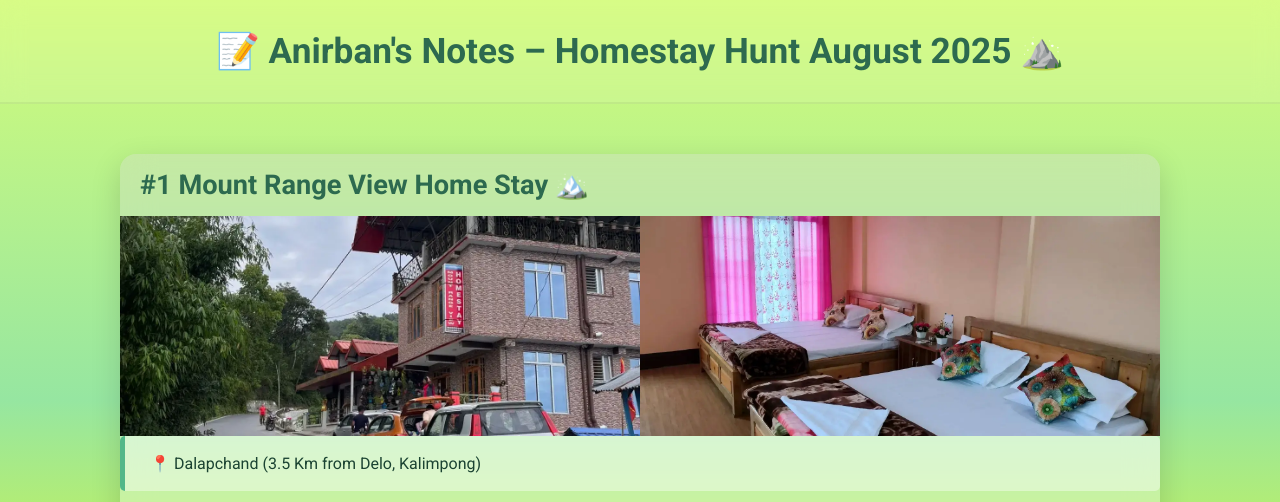
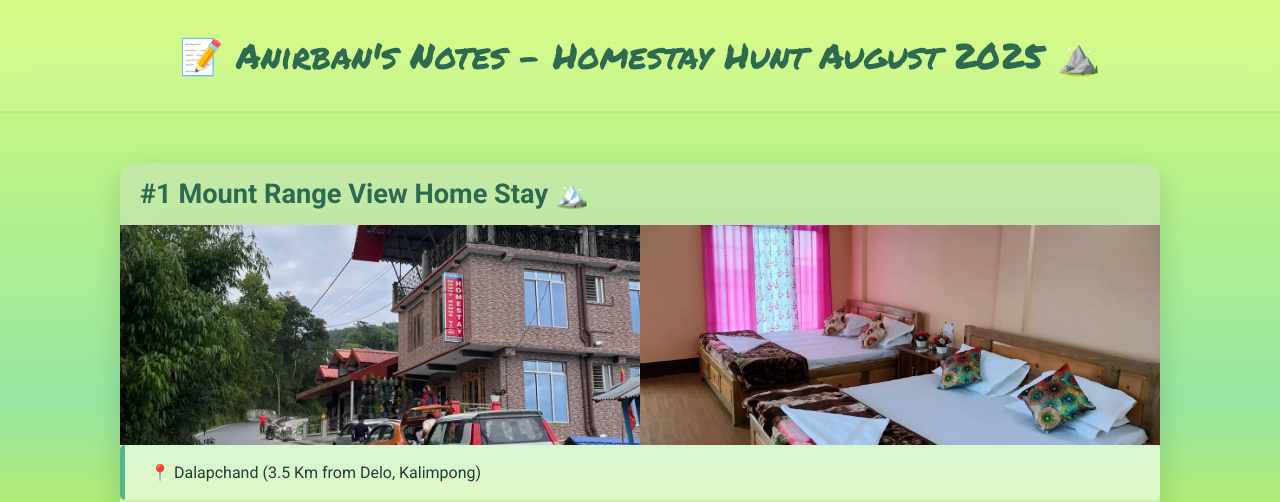
Before and after one commit to anirbanroy2002/homestay-lease-hunt, a plain HTML site: page hotel-hunt/index.html in a window 1280 px wide. Shown: the top 502 px of the page. Drawn offline with Linux system fonts and the light colour scheme.

Commit message:
Update index.html

```diff
--- a/hotel-hunt/index.html
+++ b/hotel-hunt/index.html
@@ -8,7 +8,7 @@
     <meta name="description" content="Handpicked properties for our August 2025 Homestay/Hotel hunting adventure in North Bengal.">
     <link rel="preconnect" href="https://fonts.googleapis.com">
     <link rel="preconnect" href="https://fonts.gstatic.com" crossorigin>
-    <link href="https://fonts.googleapis.com/css2?family=Roboto:ital,wght@0,100..900;1,100..900&display=swap" rel="stylesheet">
+    <link href="https://fonts.googleapis.com/css2?family=Permanent+Marker&family=Roboto:ital,wght@0,100..900;1,100..900&display=swap" rel="stylesheet">
     <style>
         * {
             box-sizing: border-box;
@@ -39,6 +39,9 @@
             font-size: 2.2em;
             margin: 0;
             color: #2d6a4f;
+            font-family: "Permanent Marker", cursive;
+            font-weight: 400;
+            font-style: normal;
         }
 
         .container {
@@ -291,11 +294,8 @@
     </div>
 
     <footer style="color: black; font-size: 20px;">
-
+✏️ by Anirban Roy, on August 4th, 2025.
     </footer>
-    <script>
-        document.querySelector("footer").innerText = new Date().getDate() + "/" + (new Date().getMonth() + 1) + "/" + new Date().getFullYear();
-    </script>
 </body>
 
 </html>
```
